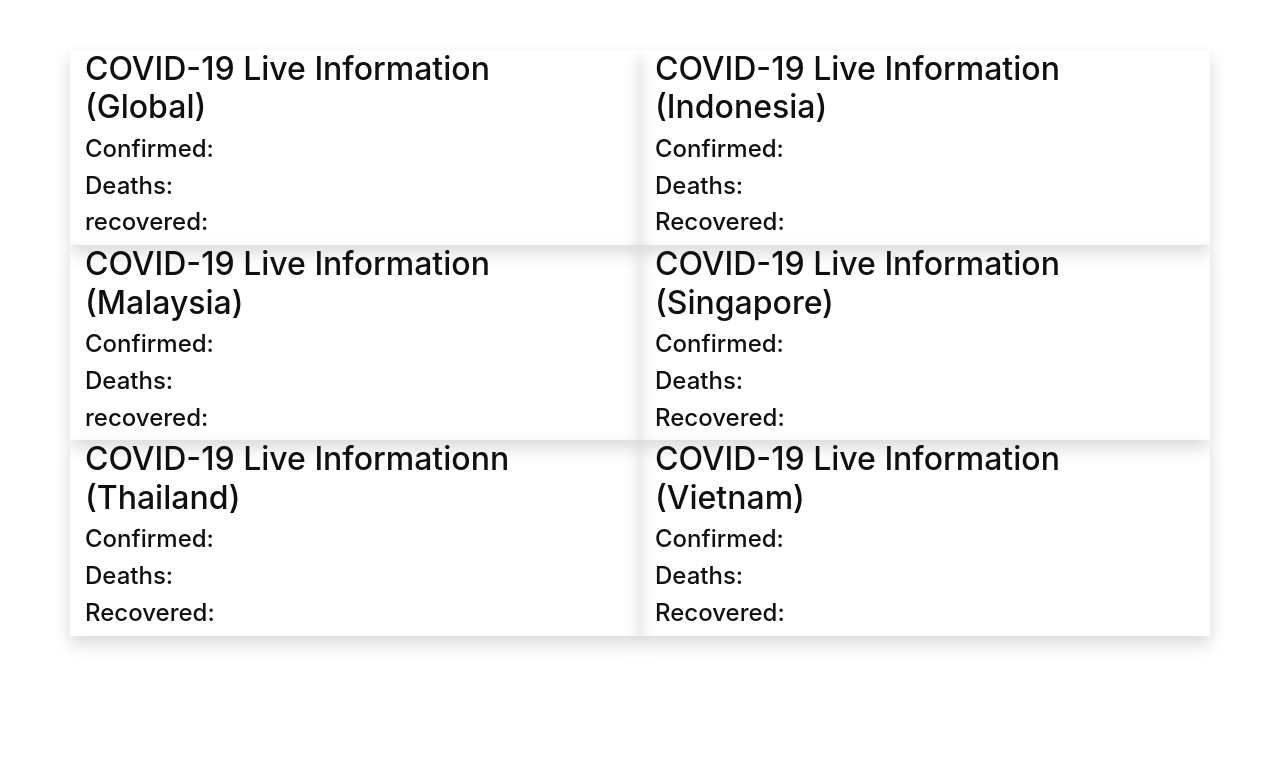
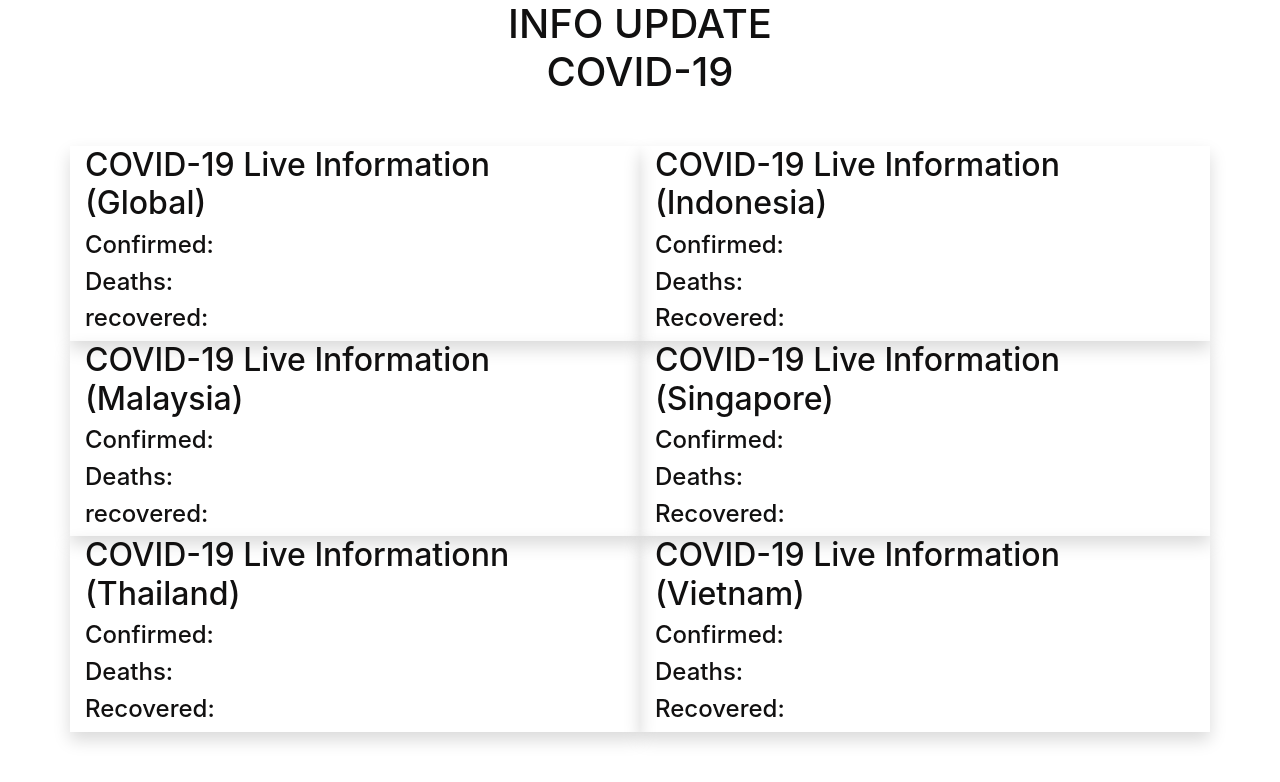
Before and after one commit to syahrilr/PemrogramanWeb, a plain HTML site: page infocovid.html in a window 1280 px wide. Drawn offline with nearby package versions, Linux system fonts and the light colour scheme; no server answers.

Commit message:
Tugas JSON

```diff
--- a/infocovid.html
+++ b/infocovid.html
@@ -10,6 +10,9 @@
 <body>
 <main>
     <div class="container">
+        <center>
+        <h1>INFO UPDATE<br>COVID-19</h1>
+        </center>
         <div class="row" id="full-row">
             <div class="col-md-6 shadow">
                 <h2>COVID-19 Live Information <br>(Global) </h2>
```
